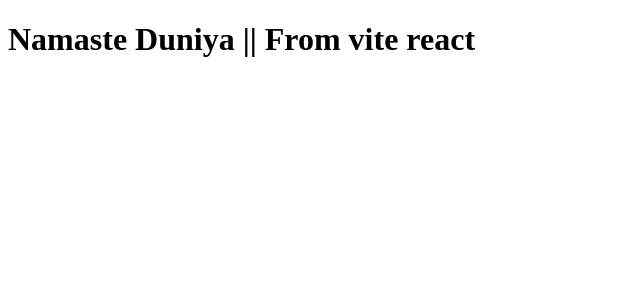
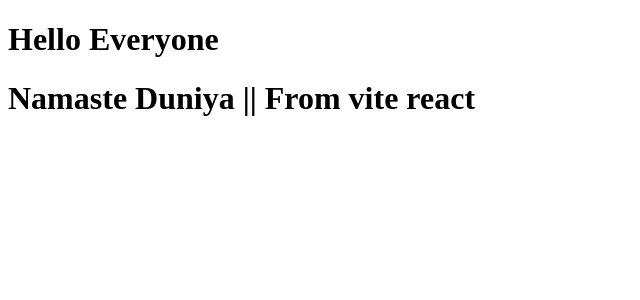
Before and after one commit to ShantanuRavi/React-js, a React (Vite) app in the folder 01vitereact/: page / in a window 1280 px wide. Shown: the top 300 px of the page, without its empty margins (0-640 px from the left). Built offline with nearby package versions, Linux system fonts and the light colour scheme.

Commit message:
testing how to create component in vite

```diff
--- a/01vitereact/src/App.jsx
+++ b/01vitereact/src/App.jsx
@@ -1,10 +1,13 @@
 
-
+import Hello from "./Hello"
 
 function App() {
 
   return (
- <h1>Namaste Duniya || From vite react</h1>
+    <>
+      <Hello/>
+      <h1>Namaste Duniya || From vite react</h1>
+    </>
   )
 }
 
--- /dev/null
+++ b/01vitereact/src/Hello.jsx
@@ -0,0 +1,7 @@
+function Hello(){
+  return(
+    <h1>Hello Everyone</h1>
+  )
+}
+
+export default Hello
```
